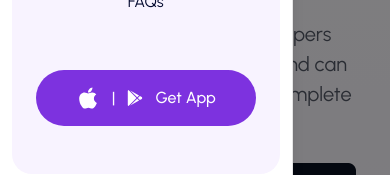
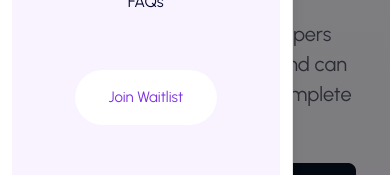
Before and after one commit to Jideotetic/errandgo-web-app, a React (Vite) app: page / in a window 390 px wide. Both pictures are taken after a click on the button "Open mobile navigation". Shown: the part 262-437 px from the top of the page. Built offline with nearby package versions, Linux system fonts and the light colour scheme; a web font is replaced by a local one.

Commit message:
Added waitlist page

```diff
--- a/src/components/Header.tsx
+++ b/src/components/Header.tsx
@@ -63,6 +63,13 @@ function Header() {
 						</ul>
 					</nav>
 
+					<Link
+						to="/wait-list"
+						onClick={() => setSheetIsOpen(false)}
+						className="rounded-[360px] bg-white p-4 w-[142px] mx-auto text-[#7D32DF] text-[15px] text-center"
+					>
+						Join Waitlist
+					</Link>
 					<DownloadApp tag="mobile" />
 				</MobileNavigation>
 			</div>
--- a/src/components/pages/WaitList.tsx
+++ b/src/components/pages/WaitList.tsx
@@ -48,8 +48,6 @@ function WaitList() {
 	const onSubmit = (data: WaitListFormData) => {
 		console.log(data);
 	};
-
-	console.log({ errors });
 
 	return (
 		<div className="pt-[150px] lg:pt-[200px] bg-white px-4 min-h-screen pb-[150px]">
```
